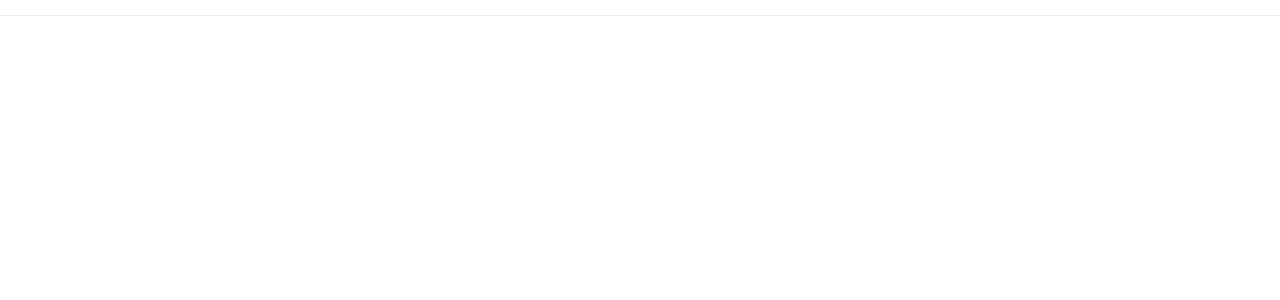
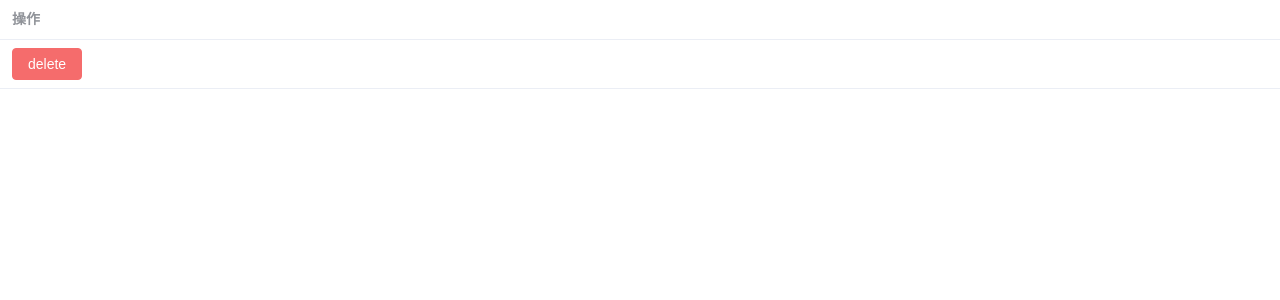
Before and after one commit to magicalTom/vue-admin, a Vue app: page / in a window 1280 px wide. Shown: the top 300 px of the page. Built offline with nearby package versions, Linux system fonts and the light colour scheme.

Commit message:
feat: 完善表格

```diff
--- a/src/core/components/a-table.vue
+++ /dev/null
@@ -1,62 +0,0 @@
-<template>
-  <el-table :data="data">
-    <el-table-column
-      v-for="item in state.tableColumns"
-      :key="item.id"
-      v-bind="item"
-      show-overflow-tooltip
-      align="center"
-    >
-      <template #default="scope" v-if="isHasSlotByProp(item.prop)">
-        <slot :name="item.prop" v-bind="scope" />
-      </template>
-    </el-table-column>
-    <slot name="append" />
-
-    <template #empty>
-      <el-empty description="哈哈" />
-    </template>
-  </el-table>
-</template>
-
-<!-- eslint-disable @typescript-eslint/no-explicit-any -->
-<script setup lang="ts">
-import { TableProps } from 'element-plus';
-import { reactive, useSlots } from 'vue';
-import TableColumnConfig from '../constants/TableColumnConfig.default';
-import { getFieldLabel } from '../decorators/field';
-import { getTableColumnConfig } from '../decorators/tableColumn';
-import ClassConstructor from '../interface/ClassConstructor';
-
-type Props = {
-  keys?: string[];
-  entity: ClassConstructor;
-} & TableProps<any>;
-
-const props = withDefaults(defineProps<Props>(), {});
-
-const slots = useSlots();
-const state = reactive<{ tableColumns: Record<string, any>[]; slotsKeys: string[] }>({
-  tableColumns: [],
-  slotsKeys: Object.keys(slots),
-});
-
-{
-  const entity = new props.entity();
-  const keys = props.keys ? props.keys : Object.keys(entity);
-  state.tableColumns = keys.map((key) => {
-    const config = getTableColumnConfig(entity, key);
-    return {
-      id: Math.random().toString(16),
-      ...TableColumnConfig,
-      label: getFieldLabel(entity, key),
-      ...(config || {}),
-      prop: key,
-    };
-  });
-}
-
-const isHasSlotByProp = (prop: string) => state.slotsKeys.includes(prop);
-</script>
-
-<style lang="scss" scoped></style>
--- /dev/null
+++ b/src/core/components/table/a-table.vue
@@ -0,0 +1,124 @@
+<template>
+  <el-table
+    v-bind="tableProps"
+    @select="handleEvent('select')"
+    @select-all="handleEvent('select-all')"
+    @selection-change="handleEvent('selection-change')"
+    @cell-mouse-enter="handleEvent('cell-mouse-enter')"
+    @cell-mouse-leave="handleEvent('cell-mouse-leave')"
+    @cell-click="handleEvent('cell-click')"
+    @cell-dblclick="handleEvent('cell-dblclick')"
+    @cell-contextmenu="handleEvent('cell-contextmenu')"
+    @row-click="handleEvent('row-click')"
+    @row-dblclick="handleEvent('row-dblclick')"
+    @row-contextmenu="handleEvent('row-contextmenu')"
+    @header-click="handleEvent('header-click')"
+    @header-contextmenu="handleEvent('header-contextmenu')"
+    @header-dragend="handleEvent('header-dragend')"
+    @expand-change="handleEvent('expand-change')"
+  >
+    <el-table-column type="expand" v-if="showExpand"></el-table-column>
+    <el-table-column type="selection" v-if="showSelection"></el-table-column>
+    <el-table-column label="序号" type="index" width="80" v-if="showIndex"></el-table-column>
+    <el-table-column
+      v-for="item in state.tableColumns"
+      :key="item.id"
+      v-bind="item"
+      show-overflow-tooltip
+      align="center"
+    >
+      <template #default="scope" v-if="isHasSlotByProp(item.prop)">
+        <slot :name="item.prop" v-bind="scope" />
+      </template>
+    </el-table-column>
+    <slot name="right" />
+    <template #append v-if="isHasSlotByProp('append')">
+      <slot name="append" />
+    </template>
+
+    <template #empty>
+      <el-empty :description="emptyText" />
+    </template>
+  </el-table>
+</template>
+
+<!-- eslint-disable @typescript-eslint/no-explicit-any -->
+<script setup lang="ts">
+import TableColumnConfig from '@/core/constants/TableColumnConfig.default';
+import { getFieldLabel } from '@/core/decorators/field';
+import { getTableColumnConfig } from '@/core/decorators/tableColumn';
+import ClassConstructor from '@/core/interface/ClassConstructor';
+import { TableProps } from 'element-plus';
+import { reactive, ref, useSlots } from 'vue';
+
+type Props = {
+  keys?: string[];
+  entity: ClassConstructor;
+  showExpand?: boolean;
+  showSelection?: boolean;
+  showIndex?: boolean;
+} & TableProps<any>;
+
+type EmitsEvent =
+  | 'select'
+  | 'select-all'
+  | 'selection-change'
+  | 'cell-mouse-enter'
+  | 'cell-mouse-leave'
+  | 'cell-click'
+  | 'cell-dblclick'
+  | 'cell-contextmenu'
+  | 'row-click'
+  | 'row-contextmenu'
+  | 'row-dblclick'
+  | 'header-click'
+  | 'header-contextmenu'
+  | 'sort-change'
+  | 'filter-change'
+  | 'current-change'
+  | 'header-dragend'
+  | 'expand-change';
+type Emits = {
+  (e: EmitsEvent, ...args: any[]): void;
+};
+
+const emits = defineEmits<Emits>();
+const props = withDefaults(defineProps<Props>(), {
+  emptyText: '暂无数据',
+});
+const slots = useSlots();
+const state = reactive<{ tableColumns: Record<string, any>[]; slotsKeys: string[] }>({
+  tableColumns: [],
+  slotsKeys: Object.keys(slots),
+});
+const tableProps = ref(
+  Object.entries({ ...TableColumnConfig, ...props }).reduce((pre, [key, value]) => {
+    if (!value) return pre;
+    return { ...pre, [key]: value };
+  }, {}),
+);
+
+{
+  const entity = new props.entity();
+  const keys = props.keys ? props.keys : Object.keys(entity);
+  state.tableColumns = keys.map((key) => {
+    const config = getTableColumnConfig(entity, key);
+    return {
+      id: crypto.randomUUID(),
+      ...TableColumnConfig,
+      label: getFieldLabel(entity, key),
+      ...(config || {}),
+      prop: key,
+    };
+  });
+}
+
+const isHasSlotByProp = (prop: string) => state.slotsKeys.includes(prop);
+const handleEvent =
+  (event: EmitsEvent) =>
+  (...args: any[]) => {
+    emits(event, ...args);
+  };
+</script>
+
+<style lang="scss" scoped></style>
--- /dev/null
+++ b/src/core/components/table/table.ts
@@ -0,0 +1,4 @@
+/* eslint-disable @typescript-eslint/no-explicit-any */
+import { TableProps } from 'element-plus';
+
+export const TableDefaultConfig: Partial<TableProps<any>> = {};
--- a/src/model/database/User.ts
+++ b/src/model/database/User.ts
@@ -1,5 +1,6 @@
 import field from '@/core/decorators/field';
 import form from '@/core/decorators/form';
+import tableColumn from '@/core/decorators/tableColumn';
 
 export default class User {
   /**
@@ -19,5 +20,6 @@ export default class User {
   @field({
     label: '密码',
   })
+  @tableColumn({ sortable: true })
   password!: string;
 }
--- a/src/views/home/index.vue
+++ b/src/views/home/index.vue
@@ -1,10 +1,16 @@
 <template>
   <div>
-    <ATable :data="[{ username: 'user', password: 'pas' }]" :entity="User" />
+    <ATable :data="[{}]" :entity="User">
+      <template #right>
+        <el-table-column label="操作">
+          <el-button type="danger">delete</el-button>
+        </el-table-column>
+      </template>
+    </ATable>
   </div>
 </template>
 
 <script setup lang="ts">
-import ATable from '@/core/components/a-table.vue';
+import ATable from '@/core/components/table/a-table.vue';
 import User from '@/model/database/User';
 </script>
```
